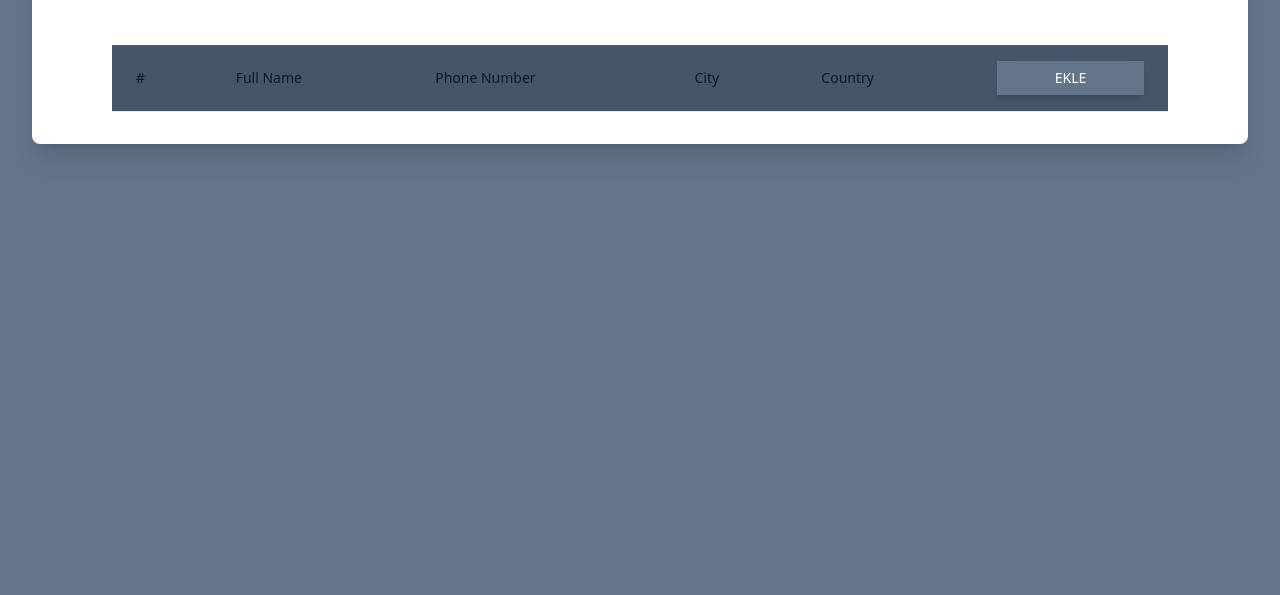
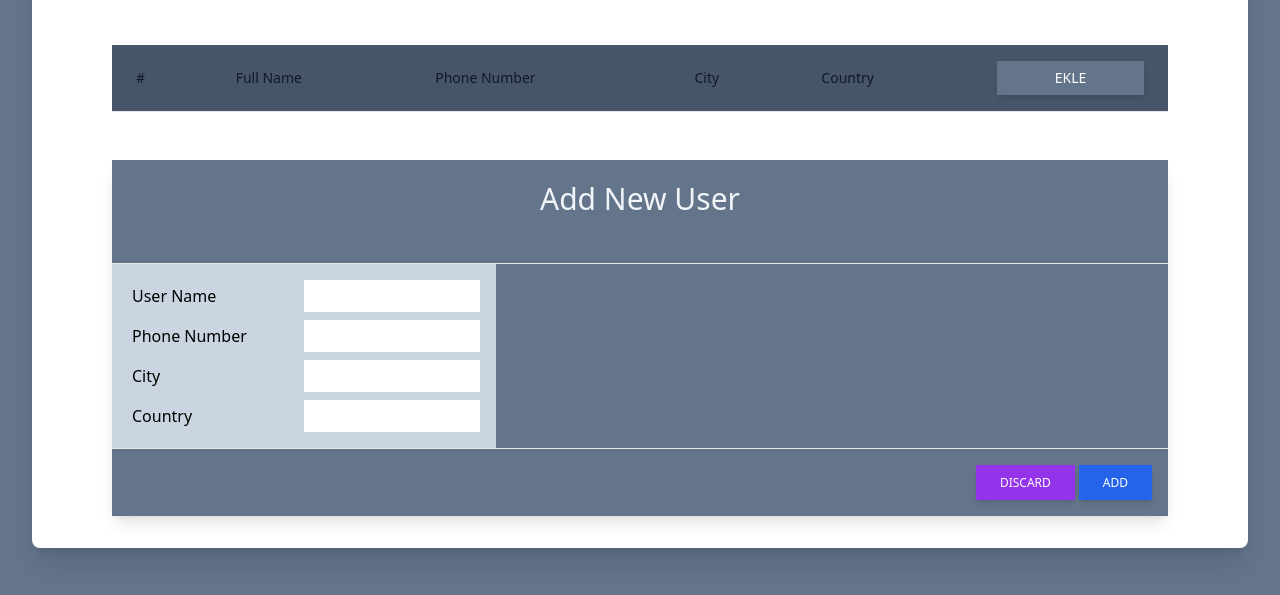
Before and after one commit to Boz-Yusuf/mock_CRUD, a website built with Vite: page index.html in a window 1280 px wide. Both pictures are taken after a click on the button "EKLE". Shown: the part 191-786 px from the top of the page. Built offline with nearby package versions, Linux system fonts and the light colour scheme; no server answers.

Commit message:
POST request

```diff
--- a/index.html
+++ b/index.html
@@ -45,6 +45,7 @@
                     <input
                     value="EKLE"
                     type="button"
+                    onclick="openModal()"
                     class="top-0 left-0 px-4 w-full py-2  bg-slate-500 text-white  font-medium text-medium leading-tight uppercase shadow-md hover:bg-gray-800 hover:shadow-lg "
                   />
                   </th>
@@ -70,19 +71,60 @@
                       <input class="bg-slate-600 text-white px-4 w-full  py-2" type="button" value="DELETE">
                       <input class="bg-slate-600 text-white px-4 w-full py-2" type="button" value="UPDATE" onclick="getList()">
                     </div>
-
                   </td>
                 </tr>
-
               </tbody>
             </table>
           </div>
 
+      </form>
+      <div id="addModal" class=" top-0 lef-0fixed hidden">
+        <div class="bg-slate-500 border-none shadow-lg relative">
+          <div class=" p-4 border-b border-gray-200">
+            <h5
+              class="text-3xl font-medium leading-normal text-center text-slate-100"
 
+            >
+              Add New User
+            </h5>
+            <button
+              type="button"
+              class="btn-close box-content w-4 h-4 p-1 text-black border-none rounded-none opacity-50 focus:shadow-none focus:outline-none focus:opacity-100 hover:text-black hover:opacity-75 hover:no-underline"
+            ></button>
+          </div>
+          <div class="bg-slate-300 relative p-4 grid grid-cols-2 gap-y-2 w-96">
+            <label class="p-1  font-medium" for="">User Name</label>
+            <input id="inputUsername" type="text" value="" />
 
+            <label  class="p-1  font-medium" for="">Phone Number</label>
+            <input id="inputPhoneNumber"  type="text" value="" />
 
+            <label  class="p-1  font-medium" for="">City</label>
+            <input id="inputCity" type="text" value="" />
 
-      </form>
+            <label  class="p-1 font-medium" for="">Country</label>
+            <input id="inputCountry" type="text" value="" />
+          </div>
+          <div
+            class="modal-footer flex  items-center justify-end p-4 border-t border-gray-200 rounded-b-md"
+          >
+            <button
+              type="button"
+              onclick="discardUser()"
+              class="px-6 py-2.5 bg-purple-600 text-white font-medium text-xs leading-tight  shadow-md hover:bg-purple-700 hover:shadow-lg "
+            >
+              DISCARD
+            </button>
+            <button
+              type="button"
+              onclick="addUser()"
+              class="px-6 py-2.5 bg-blue-600 text-white font-medium text-xs leading-tight  shadow-md hover:bg-blue-700 hover:shadow-lg  ml-1"
+            >
+              ADD
+            </button>
+          </div>
+        </div>
+      </div>
     </div>
 
     <!-- </div> -->
--- a/main.js
+++ b/main.js
@@ -1,7 +1,9 @@
 const tableParent = document.getElementById("tableParent");
+const addModal = document.getElementById("addModal");
 let newUser;
 let userList;
 getList();
+addUser();
 // deleteUser();
 
 function writeUser(id, fullName, phoneNumber, city, country) {
@@ -25,11 +27,10 @@ function writeUser(id, fullName, phoneNumber, city, country) {
   <input class="bg-slate-600 text-white font-medium px-4 w-full py-2  hover:shadow-lg hover:bg-gray-800" type="button" value="UPDATE" onClick="updateUser(${id})">
   <input class="bg-slate-600 text-white font-medium px-4 w-full  py-2  hover:shadow-lg hover:bg-gray-800" type="button" value="DELETE" onClick="deleteUser(${id})">
 
-
   </div>
 
 </td>`;
-  // px-6 py-2.5 bg-gray-800 text-white font-medium text-xs leading-tight uppercase rounded shadow-md hover:bg-gray-600 hover:shadow-lg
+
   tableParent.append(newUser);
 }
 
@@ -57,6 +58,55 @@ async function deleteUser(id) {
 function updateUser() {
   console.log("deneme");
 }
+function openModal() {
+  addModal.classList = "top-0 left-0 fixed";
+}
+
+function discardUser() {
+  addModal.classList = "top-0 left-0 fixed hidden";
+}
+
+function addUser() {
+  // let inputUsername = document.getElementById("inputUsername");
+  // let inputPhoneNumber = document.getElementById("inputPhoneNumber");
+  // let inputCity = document.getElementById("inputCity");
+  // let inputCountry = document.getElementById("inputCountry");
+
+  fetch("https://63c7cbdce52516043f44ab03.mockapi.io/users", {
+    method: "POST",
+    body: JSON.stringify({
+      name: "Yusuf Boz",
+      phoneNumber: "1-816-289-6962",
+      city: "Fort Otto",
+      country: "Venezuela",
+      id: "18",
+    }),
+    headers: {
+      "Content-type": "application/json; charset=UTF-8",
+    },
+  })
+    .then((response) => response.json())
+    .then((json) => console.log(json));
+
+  // fetch("https://63c7cbdce52516043f44ab03.mockapi.io/users/:18", {
+  //   method: "POST",
+  //   body: JSON.stringify({
+  //     name: "Yusuf Boz",
+  //     phoneNumber: "1-816-289-6962",
+  //     city: "Fort Otto",
+  //     country: "Venezuela",
+  //     id: "18",
+  //   }),
+  //   headers: {
+  //     "Content-type": "application/json; charset=UTF-8",
+  //   },
+  // })
+  //   .then((response) => response.json())
+  //   .then((json) => console.log(json));
+}
 
 document.deleteUser = deleteUser;
 document.updateUser = updateUser;
+document.openModal = openModal;
+document.discardUser = discardUser;
+document.addUser = addUser;
```
